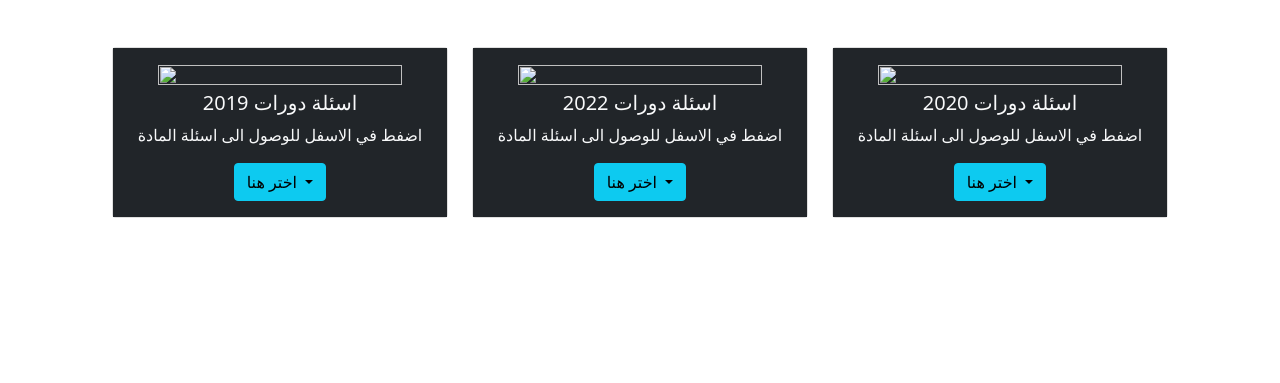
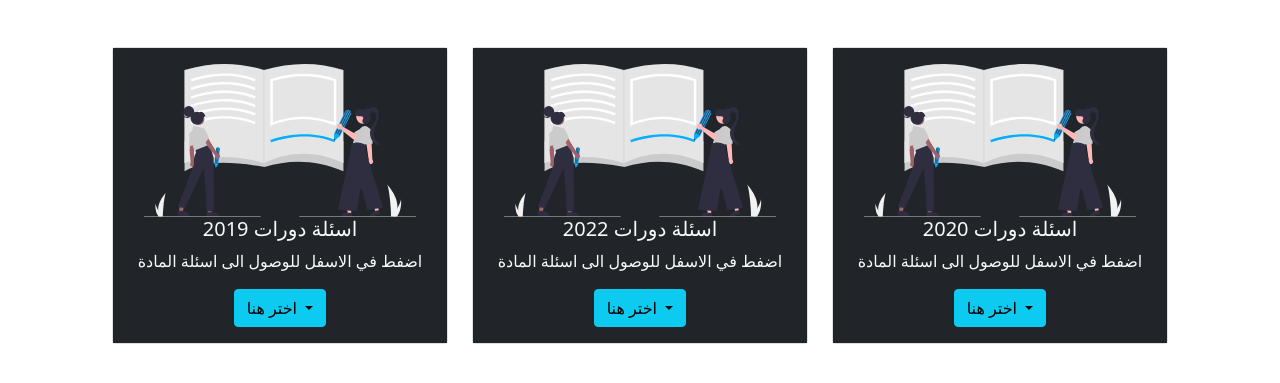
Before and after one commit to moabdullah0/techsto, a plain HTML site: page s3d.html in a window 1280 px wide. Shown: the part 125-508 px from the top of the page. Drawn offline with Linux system fonts and the light colour scheme; the site is published under a folder, as on GitHub Pages, so addresses that start at the root find nothing.

Commit message:
new edit

```diff
--- a/s3d.html
+++ b/s3d.html
@@ -16,7 +16,7 @@
 <div class="col-sm-4  py-3 c1">
 <div class="card">
 <div class="card-body bg-dark text-light">
-<img src="/images/s3m.svg" width="90%" height="50%" alt="">
+<img src="images/s3m.svg" width="90%" height="50%" alt="">
 <h5 class="card-title">اسئلة دورات 2019</h5>
 <p class="card-text">اضفط في الاسفل للوصول الى اسئلة المادة</p>
 <div class="dropdown">
@@ -34,7 +34,7 @@
 <div class="col-sm-4  py-3 c2">
 <div class="card">
 <div class="card-body bg-dark text-light">
-<img src="/images/s3m.svg" width="90%" height="50%" alt="">
+<img src="images/s3m.svg" width="90%" height="50%" alt="">
 <h5 class="card-title">اسئلة دورات 2022</h5>
 <p class="card-text">اضفط في الاسفل للوصول الى اسئلة المادة</p>
 <div class="dropdown">
@@ -52,7 +52,7 @@
 <div class="col-sm-4  py-3 c3">
 <div class="card">
 <div class="card-body bg-dark text-light">
-<img src="/images/s3m.svg" width="90%" height="50%" alt="">
+<img src="images/s3m.svg" width="90%" height="50%" alt="">
 <h5 class="card-title">اسئلة دورات 2020</h5>
 <p class="card-text">اضفط في الاسفل للوصول الى اسئلة المادة</p>
 <div class="dropdown">
@@ -70,7 +70,7 @@
 </div>
 </section>
 
-<script src="/js/bootstrap.bundle.min.js"></script>
+<script src="js/bootstrap.bundle.min.js"></script>
 
 </body>
 </html>
```
